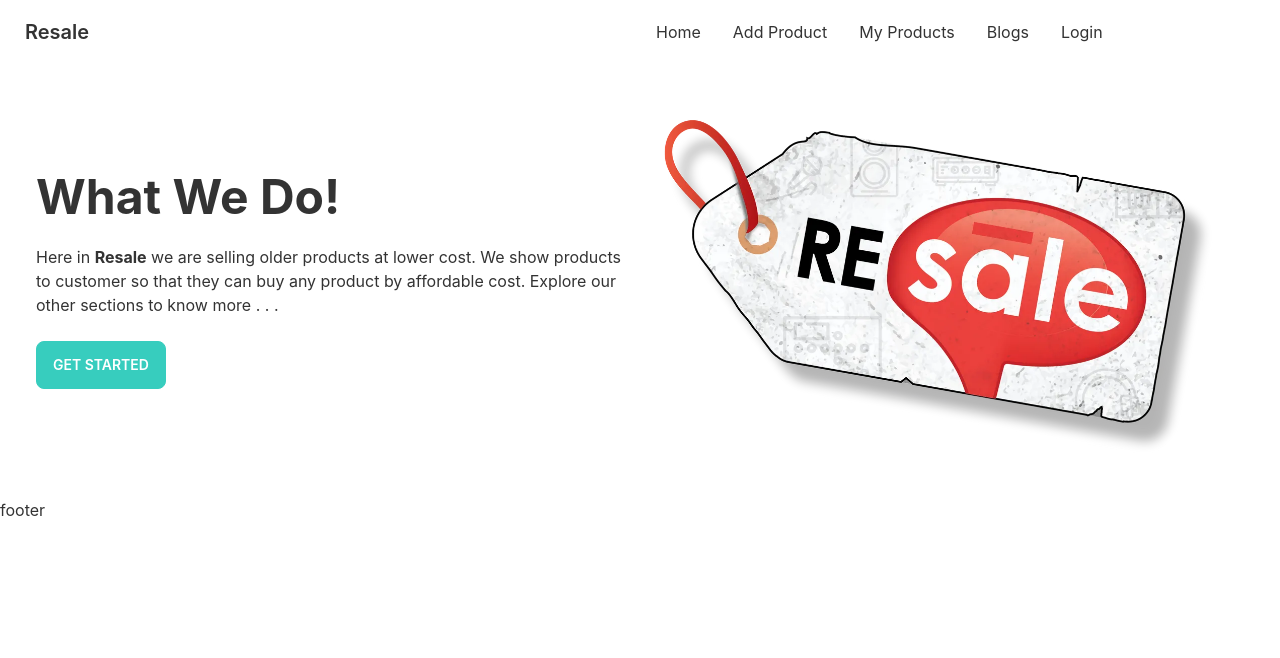
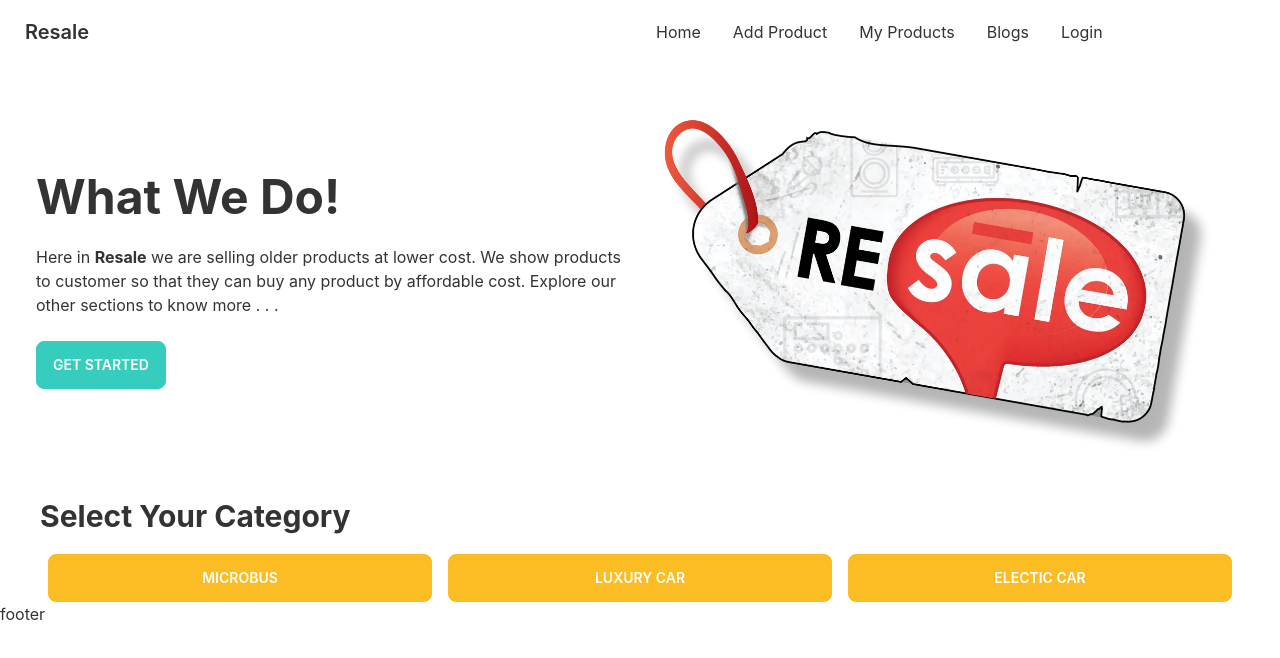
Before and after one commit to Adhoc123/resale-client, a React (Create React App) app: page / in a window 1280 px wide. Shown: the top 658 px of the page. Built offline with nearby package versions, Linux system fonts and the light colour scheme.

Commit message:
added category

```diff
--- /dev/null
+++ b/src/Pages/Home/Categories/Categories.js
@@ -0,0 +1,18 @@
+import React from 'react';
+import { Link } from 'react-router-dom';
+
+const Categories = () => {
+    return (
+        <div className='mx-5'>
+            <h2 className='text-3xl  mb-5 font-bold'>Select Your Category</h2>
+            <div className='flex justify-around'>
+                <Link to='/microbus'><button className='w-96 text-white btn btn-secondary'>Microbus</button></Link>
+                <Link to='/luxurycar'><button className='w-96 text-white btn btn-secondary'>Luxury Car</button></Link>
+                <Link to='/electriccar'><button className='w-96 text-white btn btn-secondary'>Electic Car</button></Link>
+            </div>
+
+        </div>
+    );
+};
+
+export default Categories;
--- a/src/Pages/Home/Home/Home.js
+++ b/src/Pages/Home/Home/Home.js
@@ -1,10 +1,12 @@
 import React from 'react';
 import Banner from '../Banner/Banner';
+import Categories from '../Categories/Categories';
 
 const Home = () => {
     return (
         <div className='mx-5'>
             <Banner></Banner>
+            <Categories></Categories>
         </div>
     );
 };
```
Also changed, not shown: 1 other file (tests, documents, lock files or other folders).
